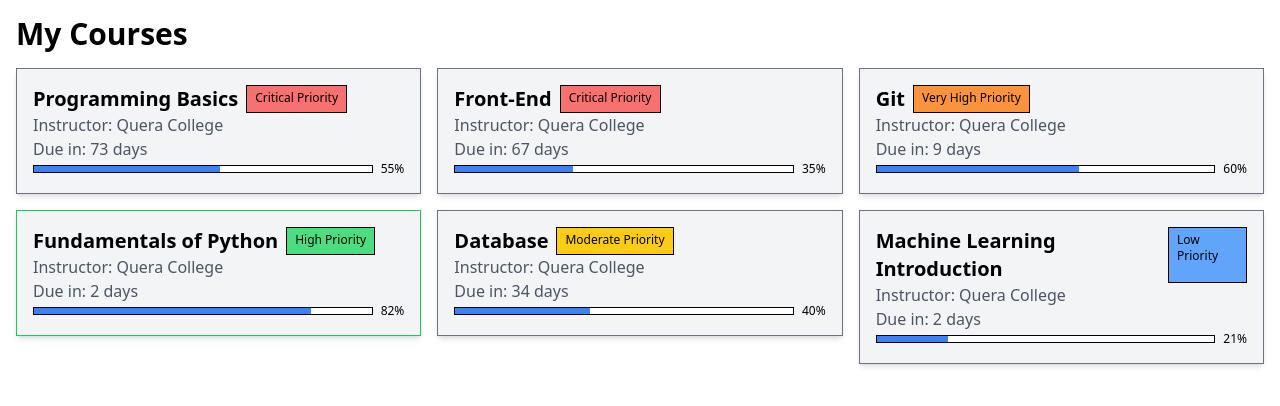
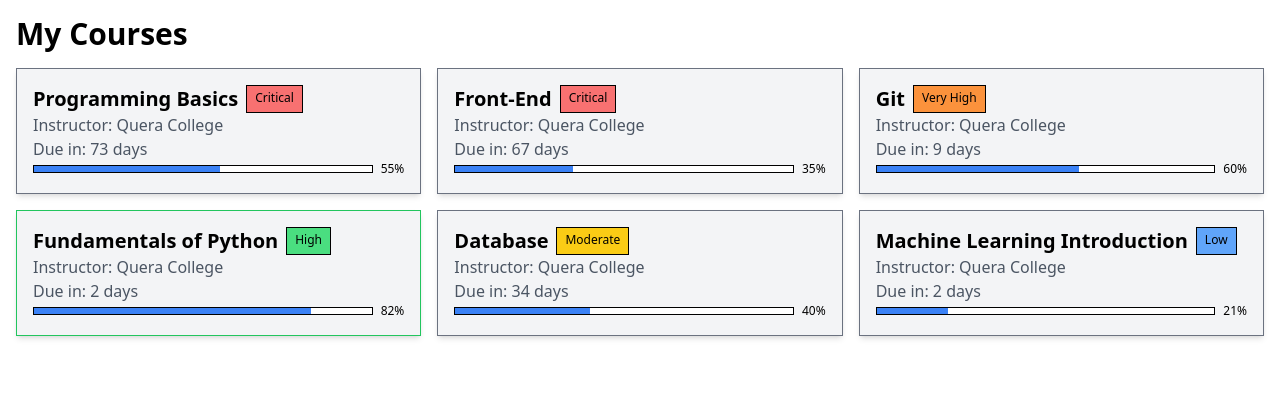
Before and after one commit to mehditareghi/roadmap, a Next.js app: page / in a window 1280 px wide. Shown: the top 406 px of the page. Built offline with nearby package versions, Linux system fonts and the light colour scheme.

Commit message:
update priorities

```diff
--- a/pages/index.tsx
+++ b/pages/index.tsx
@@ -14,17 +14,17 @@ export default function Home() {
   const importanceToTags = (importance: number) => {
     switch (importance) {
       case 1:
-        return "Low Priority";
+        return "Low";
       case 2:
-        return "Moderate Priority";
+        return "Moderate";
       case 3:
-        return "High Priority";
+        return "High";
       case 4:
-        return "Very High Priority";
+        return "Very High";
       case 5:
-        return "Critical Priority";
+        return "Critical";
       default:
-        return "Unknown Priority";
+        return "Unknown";
     }
   };
 
```
